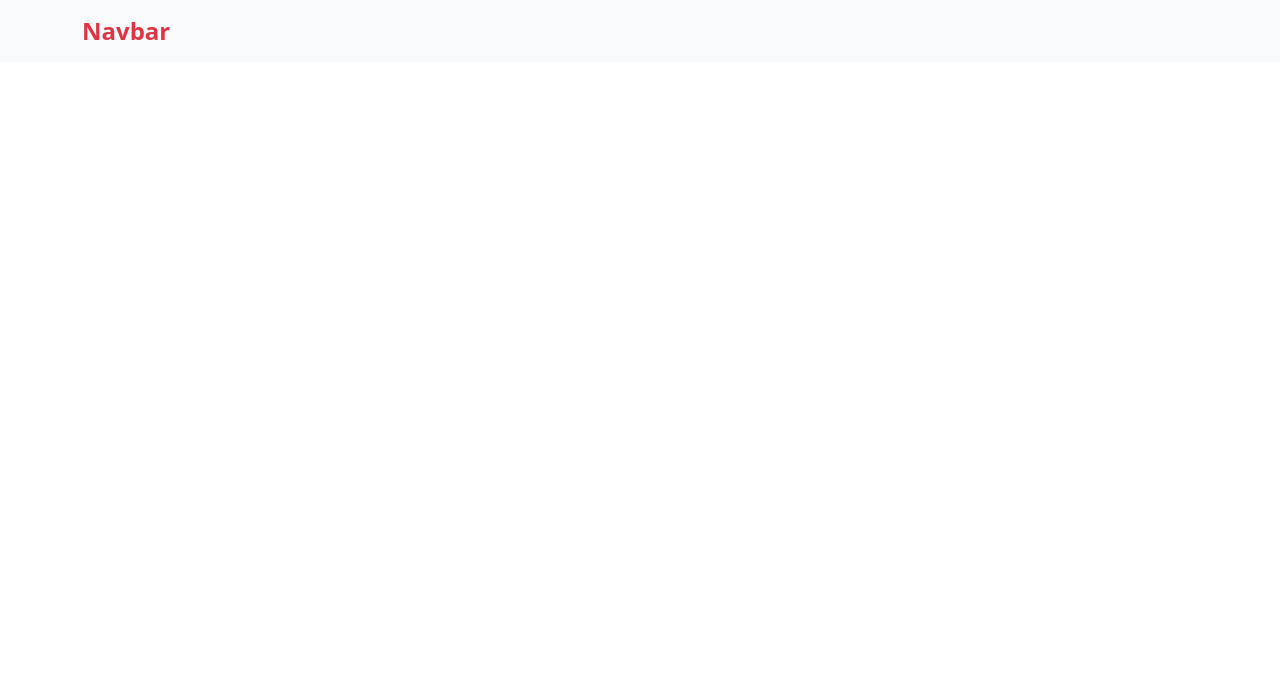
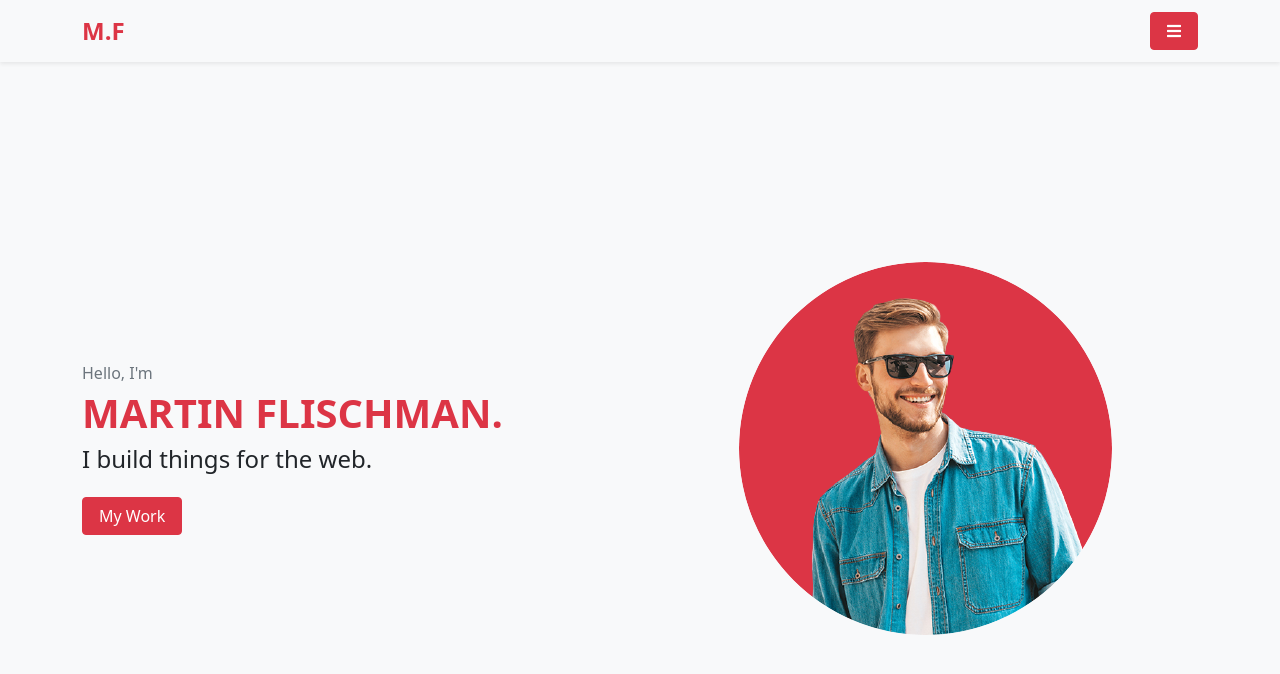
Before and after one commit to MartinFlischman/bootstrap-portfolio-mockup, a plain HTML site: page index.html in a window 1280 px wide. Drawn offline with Linux system fonts and the light colour scheme.

Commit message:
Hero Section
- Hero section added.

```diff
--- a/index.html
+++ b/index.html
@@ -8,13 +8,64 @@
 		<link rel="stylesheet" href="css/bootstrap.min.css" />
 		<title>Portfolio Mockup</title>
 	</head>
-	<body>
+	<body class="bg-light">
 		<!-- Navbar -->
-		<nav class="navbar navbar-light bg-light">
+		<nav class="navbar fixed-top navbar-light bg-light shadow-sm">
 			<div class="container-lg">
-				<a class="navbar-brand text-danger fw-bold fs-4" href="#">Navbar</a>
+				<a class="navbar-brand text-danger fw-bold fs-4" href="#">M.F</a>
+				<div class="dropdown">
+					<button
+						class="btn btn-secondary btn-danger px-3"
+						type="button"
+						id="dropdownMenuButton1"
+						data-bs-toggle="dropdown"
+						aria-expanded="false"
+					>
+						<i class="fas fa-bars"></i>
+					</button>
+					<ul
+						class="dropdown-menu dropdown-menu-end"
+						aria-labelledby="dropdownMenuButton1"
+					>
+						<li><a class="dropdown-item" href="#home">Home</a></li>
+						<li><a class="dropdown-item" href="#about">About</a></li>
+						<li><a class="dropdown-item" href="#services">Services</a></li>
+						<li><a class="dropdown-item" href="#portfolio">Portfolio</a></li>
+						<li>
+							<a class="dropdown-item" href="#testimonials">Testimonials</a>
+						</li>
+						<li><a class="dropdown-item" href="#contact">Contact</a></li>
+					</ul>
+				</div>
 			</div>
 		</nav>
+
+		<!-- Hero Section -->
+		<section class="hero py-5" id="home">
+			<div class="container-lg">
+				<div class="row min-vh-100 align-items-center align-content-center">
+					<div class="col-md-6 mt-5 mt-md-0">
+						<div class="hero-img text-center">
+							<img
+								src="img/profile.png"
+								alt="profile image"
+								class="rounded-circle mw-100"
+							/>
+						</div>
+					</div>
+					<div class="col-md-6 mt-5 mt-md-0 order-md-first">
+						<div class="hero-text">
+							<p class="text-muted mb-1">Hello, I'm</p>
+							<h1 class="text-danger text-uppercase fs-1 fw-bold">
+								Martin Flischman.
+							</h1>
+							<h2 class="fs-4">I build things for the web.</h2>
+							<a href="#portfolio" class="btn btn-danger px-3 mt-3">My Work</a>
+						</div>
+					</div>
+				</div>
+			</div>
+		</section>
 
 		<script src="js/bootstrap.bundle.min.js"></script>
 	</body>
```
